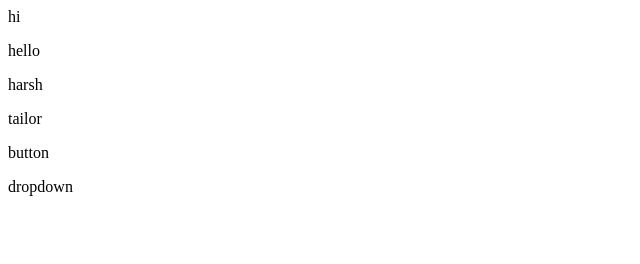
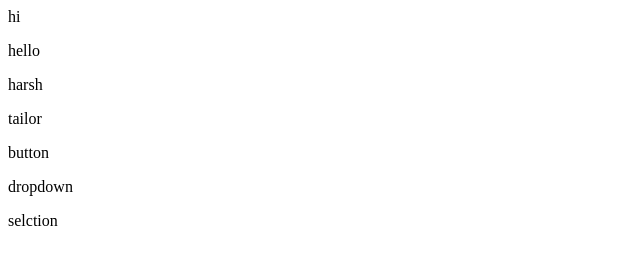
Before and after one commit to Htailor0121/Repo3, a plain HTML site: page index.html in a window 1280 px wide. Shown: the full height of the page, 0-640 px from the left. Drawn offline with Linux system fonts and the light colour scheme.

Commit message:
merge conflict

```diff
--- a/index.html
+++ b/index.html
@@ -4,3 +4,4 @@
 <p>tailor</p>
 <p>button</p>
 <p>dropdown</p>
+<p>selction</p>
```
